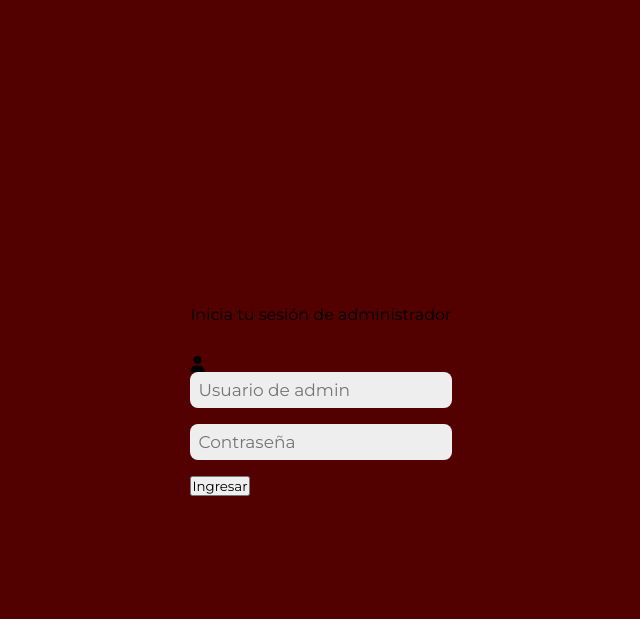
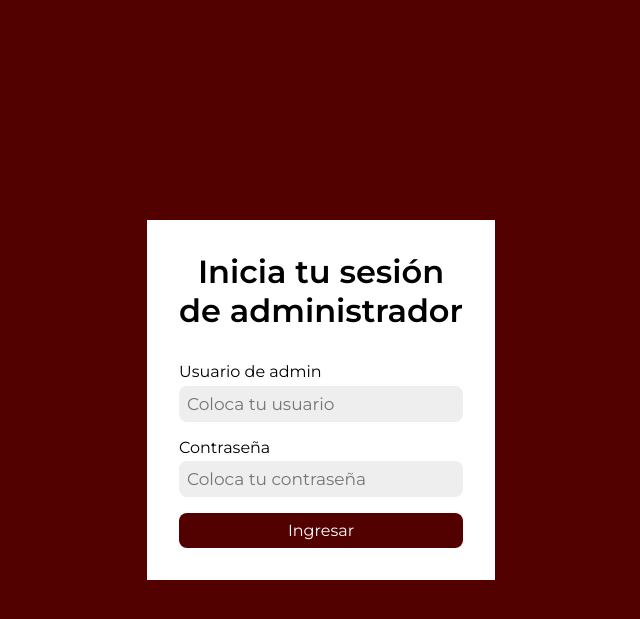
Before and after one commit to Shadith23/IDAE_SPORTS, a PHP site: page /sesionadmin/index.php?user=1 in a window 1280 px wide. Shown: the top 619 px of the page, without its empty margins (319-959 px from the left). Run offline with PHP 8.4, Linux system fonts and the light colour scheme; some libraries are stand-ins or nearby versions.

Commit message:
fix: change admin login

```diff
--- a/sesionadmin/css/style.css
+++ b/sesionadmin/css/style.css
@@ -25,6 +25,7 @@
 
 .titulo {
   margin-bottom: 2rem;
+  text-align: center;
 }
 
 .casilla {
--- a/sesionadmin/index.php
+++ b/sesionadmin/index.php
@@ -1,6 +1,6 @@
-<?php
+<!-- <?php
   include('db.php');
- ?>
+ ?> -->
 
 <!DOCTYPE html>
 <html lang="es">
@@ -14,35 +14,26 @@
     <title>IDAE SPORTS</title>
 </head>
 <body>
-
-<form action="validar.php" method="post">
-<div class="contenido">
-  <form action="#" >
-    <div class="form-content">
-      <div class="inicio-formulario">
-        <div class="titulo">Inicia tu sesión de administrador</div>
-        <div class="casilla-entrada">
-          <div class="casilla">
-            <i class="fa-solid fa-user"></i>
-            <input type="text" placeholder="Usuario de admin" name="usuario" >
-          </div>
-
-          <div class="casilla">
-            <input type="password" placeholder="Contraseña" name="password" >
-          </div>
-          <div class="button-casilla">
-          <input type="submit" name="" value="Ingresar" >
-        </form>
-        <?php
+  <form class="form" action="validar.php" method="post">
+    <h1 class="titulo">Inicia tu sesión <br> de administrador</h1>
+    <section class="casilla">
+      <label for="usuario">Usuario de admin</label>
+      <input id="usuario" type="text" placeholder="Coloca tu usuario" name="usuario" >
+    </section>
+    <section class="casilla">
+      <label for="usuario">Contraseña</label>
+     <input type="password" placeholder="Coloca tu contraseña" name="password" >
+    </section>
+<!--
+    <?php
 $noUser = $_GET["user"];
-if($noUser==="2") {
-  echo '<p>No admin</p>';
+if($noUser==="1") {
+  echo '<p class="error"> Usuario o contraseña incorrectos </p>';
 }
- ?>
-          </div>
-        </div>
-      </div>
-    </div>
+ ?> -->
+    <section class="actions">
+      <input type="submit" name="" value="Ingresar" >
+    </section>
   </form>
 </div>
 </body>
```
